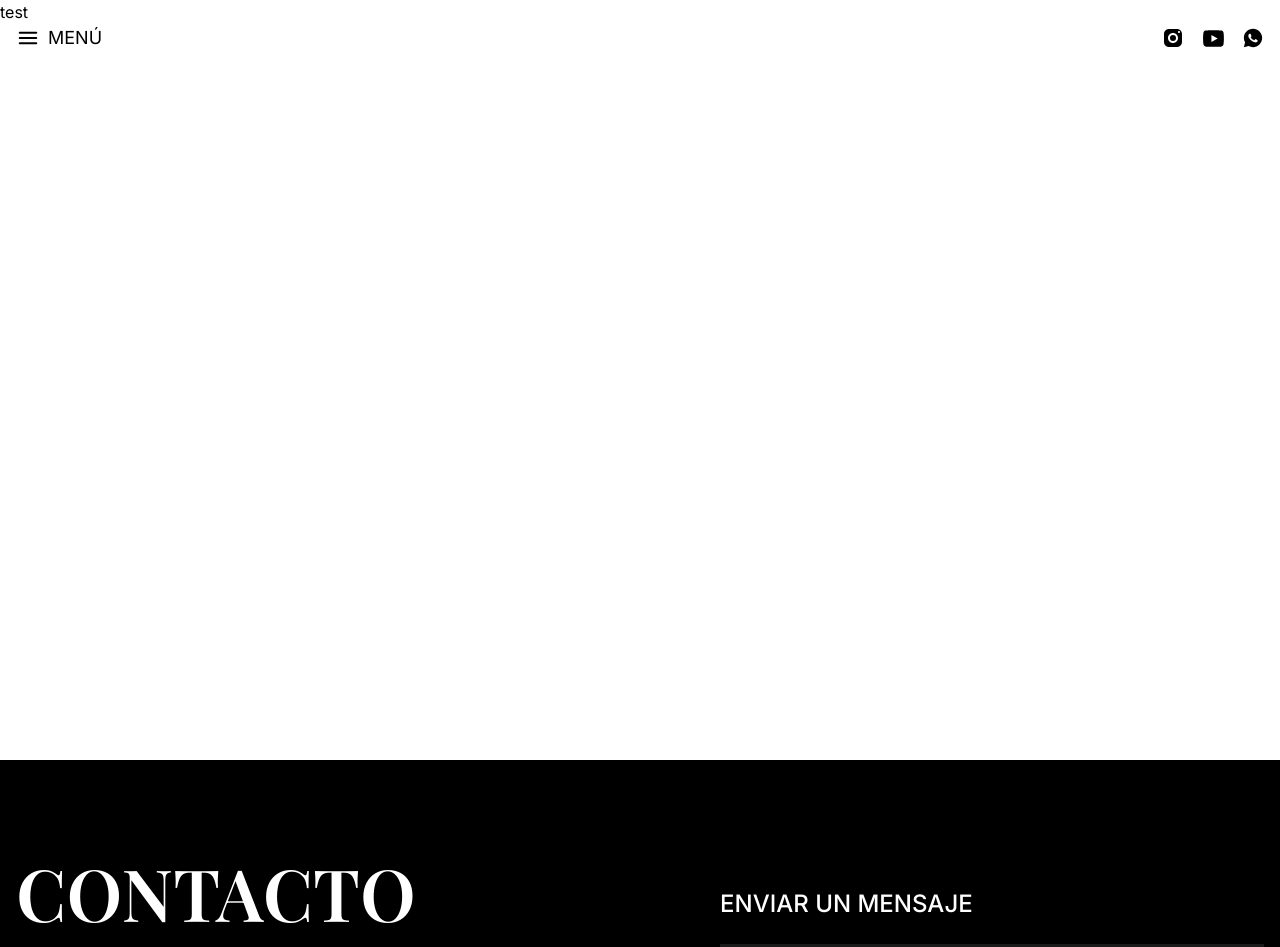
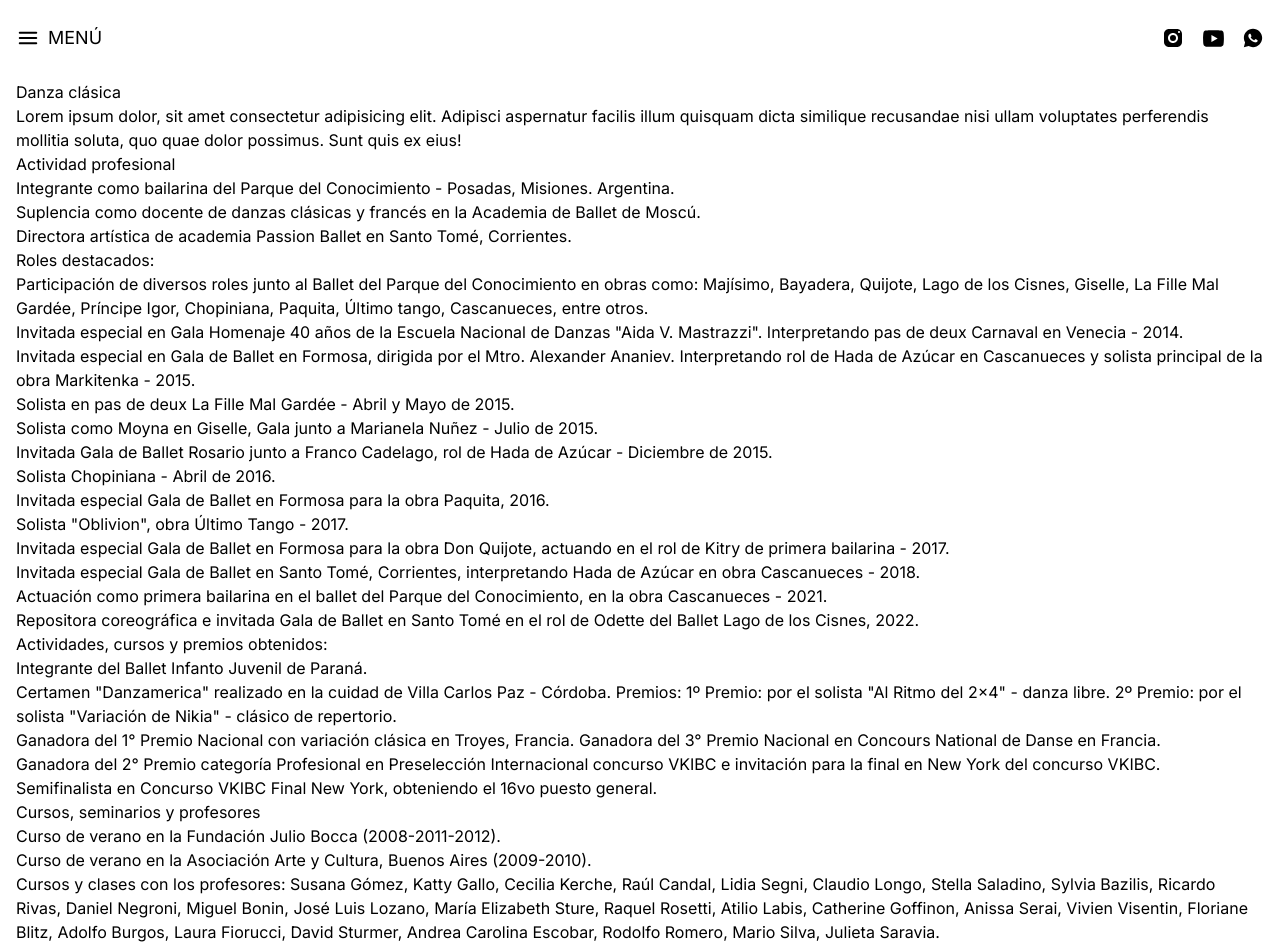
Before and after one commit to RdrBux/dulcinea, a React (Vite) app: page /test in a window 1280 px wide. Shown: the top 947 px of the page. Built offline with nearby package versions, Linux system fonts and the light colour scheme; the HTML template or start-up script is replaced by a standard one.

Commit message:
Add text to dance section

```diff
--- a/src/components/AboutMe.jsx
+++ b/src/components/AboutMe.jsx
@@ -45,18 +45,21 @@ export default function AboutMe() {
         <ul className="flex flex-col gap-5 text-sm text-zinc-700">
           <li className="">
             <h4 className="text-base font-semibold uppercase text-black">
-              Bailarina de Danzas Clásicas
+              Bailarina
             </h4>
             <p className="mt-2">
-              Integrante del Ballet del Parque del Conocimiento desde 2014.
+              Egresada de la Escuela de Música, Danza y Teatro de Paraná de
+              Técnica en Danzas clásicas.
             </p>
             <p>
+              Estudios universitarios en Troyes, Francia. Diploma de estudios
+              coreógraficos en el Conservatorio Marcell Landowski.
+            </p>
+            <p>Integrante del Ballet del Parque del Conocimiento desde 2014.</p>
+            <p>
               Primera bailarina en obras como Lago de los Cisnes, Don Quijote,
-              Cascanueces, Bayadera, Chopiniana.
-            </p>
-            <p>
-              Bailarina y artista invitada en Galas nacionales e
-              internacionales.
+              Cascanueces, Bayadera, Chopiniana. Bailarina y artista invitada en
+              Galas nacionales e internacionales.
             </p>
           </li>
           <hr className="border-rose-300" />
@@ -80,7 +83,7 @@ export default function AboutMe() {
           <hr className="border-rose-300" />
           <li className="">
             <h4 className="text-base font-semibold uppercase text-black">
-              Yoga, Ayurveda y Medicina Oriental. Nutrición deportiva
+              Yoga, Ayurveda y Medicina Oriental, Nutrición deportiva
             </h4>
             <p className="mt-2">
               Profesora de Ashtanga Yoga Terapéutico y Medicina Oriental, título
--- a/src/routes/test.jsx
+++ b/src/routes/test.jsx
@@ -1,3 +1,131 @@
 export default function Test() {
-  return <div className="h-screen">test</div>;
+  return (
+    <div className="container py-20">
+      <h1>Danza clásica</h1>
+      <p>
+        Lorem ipsum dolor, sit amet consectetur adipisicing elit. Adipisci
+        aspernatur facilis illum quisquam dicta similique recusandae nisi ullam
+        voluptates perferendis mollitia soluta, quo quae dolor possimus. Sunt
+        quis ex eius!
+      </p>
+
+      <h2>Actividad profesional</h2>
+      <ul>
+        <li>
+          Integrante como bailarina del Parque del Conocimiento - Posadas,
+          Misiones. Argentina.
+        </li>
+        <li>
+          Suplencia como docente de danzas clásicas y francés en la Academia de
+          Ballet de Moscú.
+        </li>
+        <li>
+          Directora artística de academia Passion Ballet en Santo Tomé,
+          Corrientes.
+        </li>
+      </ul>
+
+      <h2>Roles destacados:</h2>
+      <ul>
+        <li>
+          Participación de diversos roles junto al Ballet del Parque del
+          Conocimiento en obras como: Majísimo, Bayadera, Quijote, Lago de los
+          Cisnes, Giselle, La Fille Mal Gardée, Príncipe Igor, Chopiniana,
+          Paquita, Último tango, Cascanueces, entre otros.
+        </li>
+        <li>
+          Invitada especial en Gala Homenaje 40 años de la Escuela Nacional de
+          Danzas "Aida V. Mastrazzi". Interpretando pas de deux Carnaval en
+          Venecia - 2014.
+        </li>
+        <li>
+          Invitada especial en Gala de Ballet en Formosa, dirigida por el Mtro.
+          Alexander Ananiev. Interpretando rol de Hada de Azúcar en Cascanueces
+          y solista principal de la obra Markitenka - 2015.
+        </li>
+        <li>
+          Solista en pas de deux La Fille Mal Gardée - Abril y Mayo de 2015.
+        </li>
+        <li>
+          Solista como Moyna en Giselle, Gala junto a Marianela Nuñez - Julio de
+          2015.
+        </li>
+        <li>
+          Invitada Gala de Ballet Rosario junto a Franco Cadelago, rol de Hada
+          de Azúcar - Diciembre de 2015.
+        </li>
+        <li>Solista Chopiniana - Abril de 2016.</li>
+        <li>
+          Invitada especial Gala de Ballet en Formosa para la obra Paquita,
+          2016.
+        </li>
+        <li>Solista "Oblivion", obra Último Tango - 2017.</li>
+        <li>
+          Invitada especial Gala de Ballet en Formosa para la obra Don Quijote,
+          actuando en el rol de Kitry de primera bailarina - 2017.
+        </li>
+        <li>
+          Invitada especial Gala de Ballet en Santo Tomé, Corrientes,
+          interpretando Hada de Azúcar en obra Cascanueces - 2018.
+        </li>
+        <li>
+          Actuación como primera bailarina en el ballet del Parque del
+          Conocimiento, en la obra Cascanueces - 2021.
+        </li>
+        <li>
+          Repositora coreográfica e invitada Gala de Ballet en Santo Tomé en el
+          rol de Odette del Ballet Lago de los Cisnes, 2022.
+        </li>
+      </ul>
+
+      <h2>Actividades, cursos y premios obtenidos:</h2>
+      <ul>
+        <li>Integrante del Ballet Infanto Juvenil de Paraná.</li>
+        <li>
+          Certamen "Danzamerica" realizado en la cuidad de Villa Carlos Paz -
+          Córdoba. Premios: 1º Premio: por el solista "Al Ritmo del 2x4" - danza
+          libre. 2º Premio: por el solista "Variación de Nikia" - clásico de
+          repertorio.
+        </li>
+        <li>
+          Ganadora del 1° Premio Nacional con variación clásica en Troyes,
+          Francia. Ganadora del 3° Premio Nacional en Concours National de Danse
+          en Francia.
+        </li>
+        <li>
+          Ganadora del 2° Premio categoría Profesional en Preselección
+          Internacional concurso VKIBC e invitación para la final en New York
+          del concurso VKIBC.
+        </li>
+        <li>
+          Semifinalista en Concurso VKIBC Final New York, obteniendo el 16vo
+          puesto general.
+        </li>
+      </ul>
+
+      <h2>Cursos, seminarios y profesores</h2>
+      <ul>
+        <li>Curso de verano en la Fundación Julio Bocca (2008-2011-2012).</li>
+        <li>
+          Curso de verano en la Asociación Arte y Cultura, Buenos Aires
+          (2009-2010).
+        </li>
+        <li>
+          Cursos y clases con los profesores: Susana Gómez, Katty Gallo, Cecilia
+          Kerche, Raúl Candal, Lidia Segni, Claudio Longo, Stella Saladino,
+          Sylvia Bazilis, Ricardo Rivas, Daniel Negroni, Miguel Bonin, José Luis
+          Lozano, María Elizabeth Sture, Raquel Rosetti, Atilio Labis, Catherine
+          Goffinon, Anissa Serai, Vivien Visentin, Floriane Blitz, Adolfo
+          Burgos, Laura Fiorucci, David Sturmer, Andrea Carolina Escobar,
+          Rodolfo Romero, Mario Silva, Julieta Saravia.
+        </li>
+      </ul>
+
+      <p>
+        Consultar disponibilidad y presupuesto para: Participaciones en Galas
+        como bailarina. Clases y seminarios de ballet (técnica, yoga, barra à
+        terre…) Reposiciones coreográficas.
+      </p>
+    </div>
+  );
 }
```
